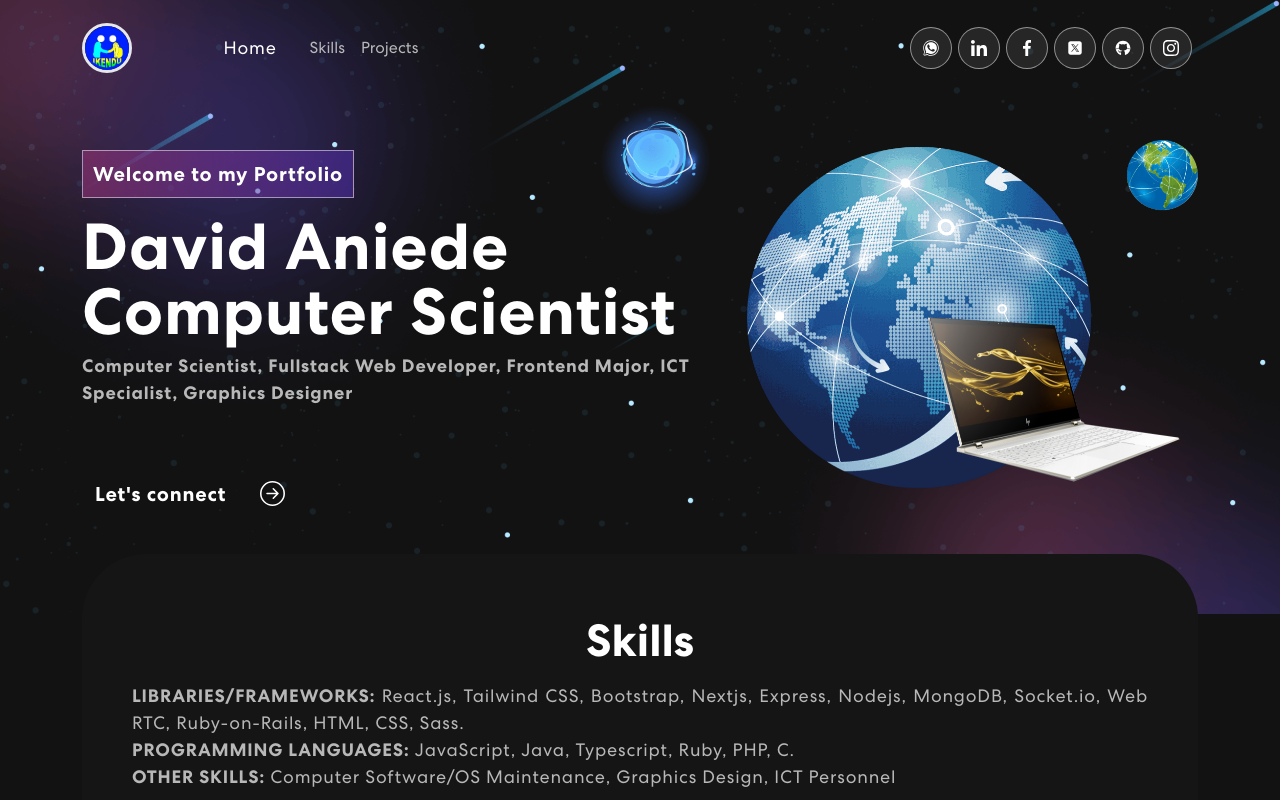
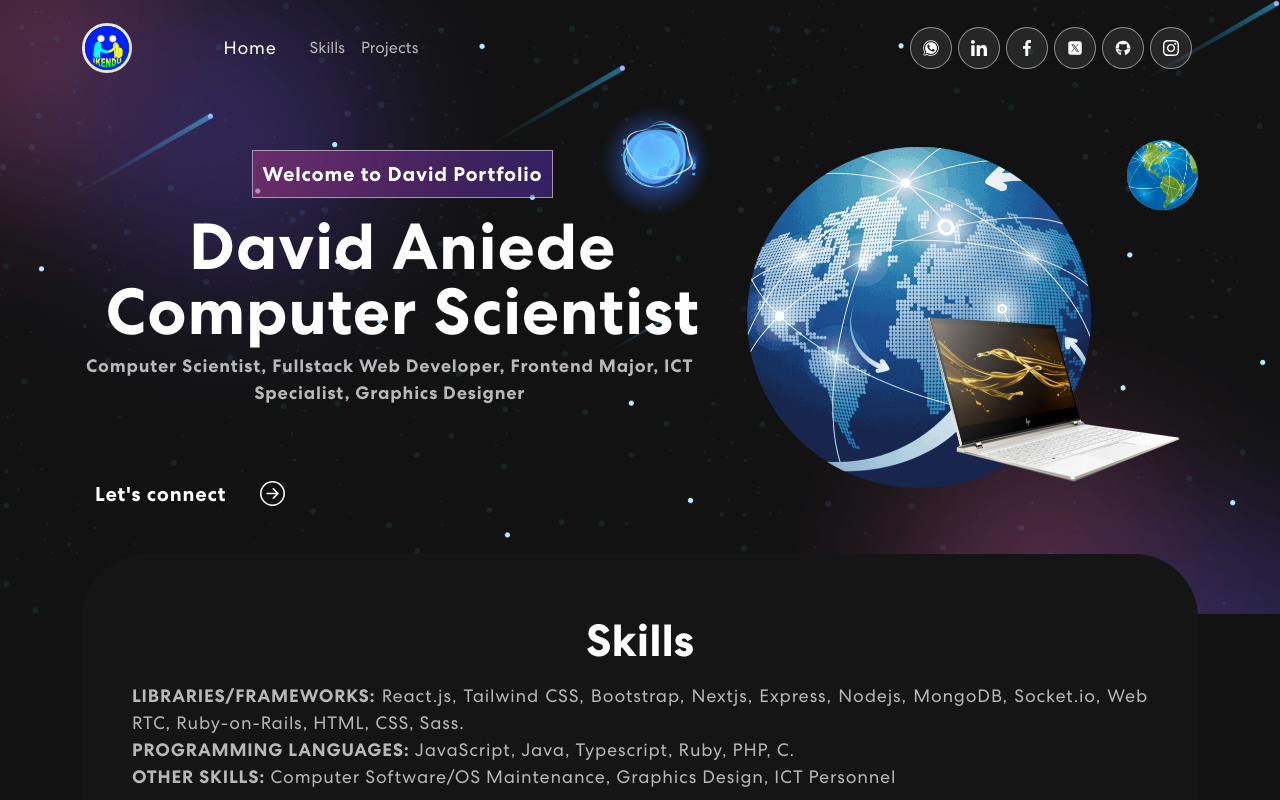
Before and after one commit to Ikendu/portfolio, a React (Vite) app in the folder client/: page / in a window 1280 px wide. Shown: the top 800 px of the page. Built offline with nearby package versions, Linux system fonts and the light colour scheme.

Commit message:
more update

```diff
--- a/client/src/components/Banner.jsx
+++ b/client/src/components/Banner.jsx
@@ -56,10 +56,12 @@ export default function Banner() {
               {({ isVisible }) => (
                 <div
                   className={
-                    isVisible ? "animate__animated animate__fadeIn" : ``
+                    isVisible
+                      ? "animate__animated animate__fadeIn text-center md:text-left"
+                      : ``
                   }
                 >
-                  <span className="tagline">Welcome to my Portfolio</span>
+                  <span className="tagline">Welcome to David Portfolio</span>
                   <h1 className="head">
                     David Aniede <br />
                     <span
```
